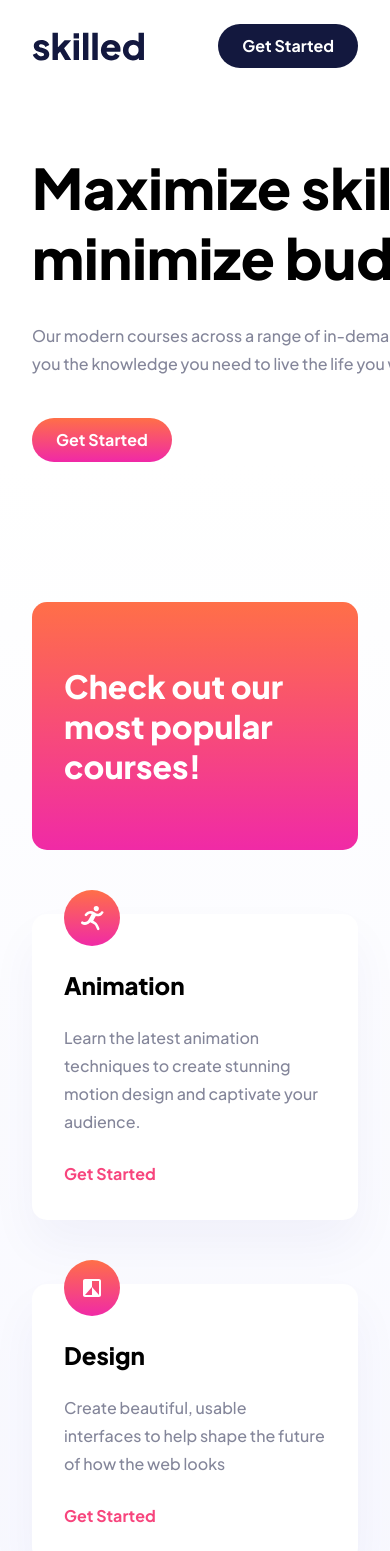
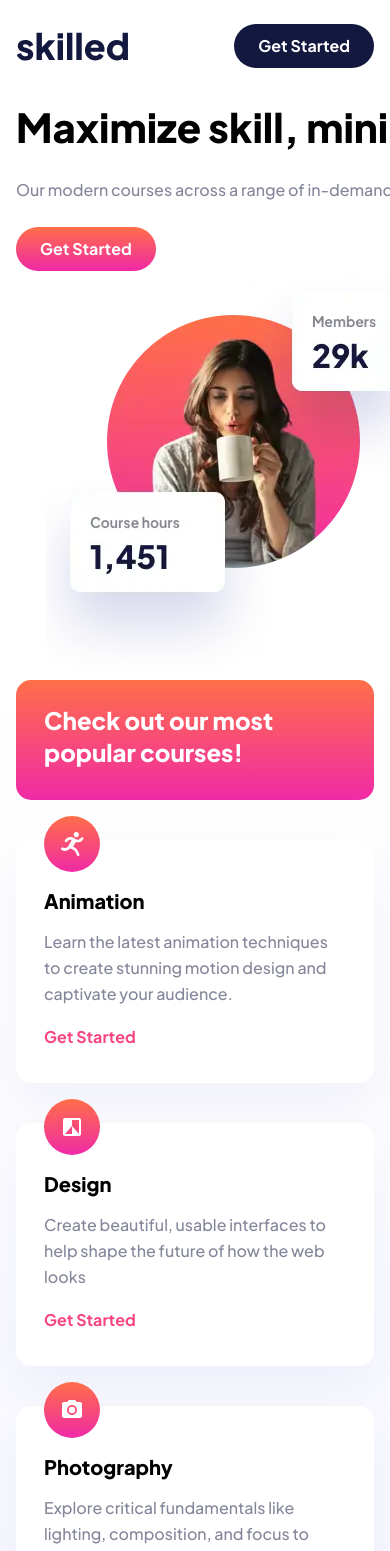
Before and after one commit to Devsniper1106/English-learning-landing-page, a React (Create React App) app: page / in a window 390 px wide. Shown: the top 1551 px of the page. Built offline with nearby package versions, Linux system fonts and the light colour scheme.

Commit message:
Improve responsiveness

```diff
--- a/src/components/App/App.js
+++ b/src/components/App/App.js
@@ -23,7 +23,7 @@ const Main = styled.main`
     flex-direction: column;
     margin-top: 60px;
     flex-grow: 1;
-    ${QUERIES.phoneAndDown} {
+    @media ${QUERIES.phoneAndDown} {
         margin-top: 10px;
     }
 `;
--- a/src/components/Card/Card.js
+++ b/src/components/Card/Card.js
@@ -33,7 +33,7 @@ const Wrapper = styled.div`
     border-radius: 15px;
     background-color: var(--color-white);
 
-    ${QUERIES.tabletAndDown} {
+    @media ${QUERIES.tabletAndDown} {
         padding: 28px;
         padding-top: 0px;
         padding-bottom: 32px;
@@ -52,7 +52,7 @@ const Title = styled.h2`
     font-size: calc(1rem * (24 / 16));
     line-height: calc(1rem * (30 / 16));
 
-    ${QUERIES.tabletAndDown} {
+    @media ${QUERIES.tabletAndDown} {
         font-size: calc(1rem * (20 / 16));
         line-height: calc(1rem * (25 / 16));
     }
@@ -63,7 +63,7 @@ const Description = styled.p`
     line-height: calc(1rem * (28 / 16));
     color: var(--color-lightest-blue);
 
-    ${QUERIES.tabletAndDown} {
+    @media ${QUERIES.tabletAndDown} {
         font-size: calc(1rem * (16 / 16));
         line-height: calc(1rem * (26 / 16));
     }
--- a/src/components/CardGrid/CardGrid.js
+++ b/src/components/CardGrid/CardGrid.js
@@ -47,7 +47,7 @@ const TitleCard = styled.div`
     color: white;
     padding: 64px 32px;
 
-    ${QUERIES.phoneAndDown} {
+    @media ${QUERIES.phoneAndDown} {
         font-size: 24px;
         line-height: 32px;
         padding: 28px;
@@ -76,7 +76,7 @@ const Categories = styled.div`
     margin: auto;
     gap: 64px 30px;
 
-    ${QUERIES.phoneAndDown} {
+    @media ${QUERIES.phoneAndDown} {
         padding-top: 0px;
         padding-bottom: 86px;
         gap: 40px;
--- a/src/components/Hero/Hero.js
+++ b/src/components/Hero/Hero.js
@@ -1,6 +1,7 @@
 import styled from "styled-components";
 import { QUERIES } from "../../constants";
 import Button from "../Button";
+import Image from "../Image";
 
 const Hero = () => {
     return (
@@ -13,13 +14,9 @@ const Hero = () => {
                 </Description>
                 <Button variant="primary">Get Started</Button>
             </HeroCaption>
-            <HeroImage
-                alt="Hero Image Desktop"
-                src="/assets/images/image-hero-desktop.png"
-            />
-            <HeroImageMobile
-                alt="Hero Image Mobile"
-                src="/assets/images/image-hero-mobile.png"
+            <Image
+                imgName="image-hero"
+                alt="Woman working on a course. Members: 29k, Course hours: 1,451"
             />
         </Wrapper>
     );
@@ -32,30 +29,14 @@ const Wrapper = styled.div`
     margin-left: auto;
     margin-right: auto;
     display: flex;
-    ${QUERIES.phoneAndDown} {
+
+    @media ${QUERIES.phoneAndDown} {
         flex-direction: column;
     }
 `;
 
-const HeroImage = styled.img`
-    width: 80%;
-    position: absolute;
-    top: -100%;
-    right: -35%;
-    /* transform: scale(1.8) translate(calc(35%)); */
-    object-fit: contain;
-
-    ${QUERIES.phoneAndDown} {
-        display: none;
-    }
-`;
-
-const HeroImageMobile = styled.img`
-    display: none;
-
-    ${QUERIES.phoneAndDown} {
-        display: block;
-    }
+const HeroImageMobile = styled(Image)`
+    display: none !important;
 `;
 
 const HeroCaption = styled.div`
@@ -65,7 +46,7 @@ const HeroCaption = styled.div`
     justify-content: center;
     max-width: 500px;
 
-    ${QUERIES.phoneAndDown} {
+    @media ${QUERIES.phoneAndDown} {
         max-width: none;
     }
 `;
@@ -76,7 +57,7 @@ const Title = styled.h1`
     line-height: calc(1rem * (70 / 16));
     margin-bottom: 30px;
 
-    ${QUERIES.tabletAndDown} {
+    @media ${QUERIES.tabletAndDown} {
         font-size: calc(1rem * (40 / 16));
         line-height: calc(1rem * (50.4 / 16));
         margin-bottom: 25px;
@@ -89,7 +70,7 @@ const Description = styled.p`
     margin-bottom: 40px;
     line-height: calc(1rem * (28 / 16));
 
-    ${QUERIES.tabletAndDown} {
+    @media ${QUERIES.tabletAndDown} {
         font-size: calc(1rem * (16 / 16));
         line-height: calc(1rem * (26 / 16));
         margin-bottom: 24px;
--- /dev/null
+++ b/src/components/Image/Image.js
@@ -0,0 +1,73 @@
+import styled from "styled-components";
+import { QUERIES } from "../../constants";
+
+const assetsPath = "/assets/images";
+const Image = ({ alt, imgName }) => {
+    const srcSetWebPDesktop = `
+		${assetsPath}/${imgName}-desktop.webp 1x,
+		${assetsPath}/${imgName}-desktop@2x.webp 2x,
+	`;
+
+    const srcSetPNGDesktop = `
+		${assetsPath}/${imgName}-desktop.png 1x,
+		${assetsPath}/${imgName}-desktop@2x.png 2x,
+	`;
+
+    const srcSetWebPTablet = `
+		${assetsPath}/${imgName}-tablet.webp 1x,
+		${assetsPath}/${imgName}-tablet@2x.webp 2x,
+	`;
+
+    const srcSetPNGTablet = `
+		${assetsPath}/${imgName}-tablet.png 1x,
+		${assetsPath}/${imgName}-tablet@2x.png 2x,
+	`;
+
+    const srcSetWebPMobile = `
+		${assetsPath}/${imgName}-mobile.webp 1x,
+		${assetsPath}/${imgName}-mobile@2x.webp 2x,
+	`;
+
+    const srcSetPNGMobile = `
+		${assetsPath}/${imgName}-mobile.png 1x,
+		${assetsPath}/${imgName}-mobile@2x.png 2x,
+	`;
+
+    const src = `${assetsPath}/${imgName}.png`;
+
+    return (
+        <Wrapper>
+            <source
+                media={QUERIES.phoneAndDown}
+                type="image/webp"
+                srcSet={srcSetWebPMobile}
+            />
+            <source
+                media={QUERIES.phoneAndDown}
+                type="image/png"
+                srcSet={srcSetPNGMobile}
+            />
+            <source
+                media={QUERIES.tabletAndDown}
+                type="image/webp"
+                srcSet={srcSetWebPTablet}
+            />
+            <source
+                media={QUERIES.tabletAndDown}
+                type="image/png"
+                srcSet={srcSetPNGTablet}
+            />
+
+            <source type="image/webp" srcSet={srcSetWebPDesktop} />
+            <source type="image/png" srcSet={srcSetPNGDesktop} />
+            <img alt={alt} src={src} />
+        </Wrapper>
+    );
+};
+
+const Wrapper = styled.picture`
+    height: 100%;
+    width: 100%;
+`;
+
+export default Image;
--- /dev/null
+++ b/src/components/Image/index.js
@@ -0,0 +1 @@
+export { default } from "./Image";
--- a/src/constants.js
+++ b/src/constants.js
@@ -4,6 +4,6 @@ export const BREAKPOINTS = {
 };
 
 export const QUERIES = {
-    tabletAndDown: `@media(max-width: ${BREAKPOINTS.tablet / 16} rem)`,
-    phoneAndDown: `@media(max-width: ${BREAKPOINTS.phone / 16} rem)`,
+    tabletAndDown: `(max-width: ${BREAKPOINTS.tablet / 16}rem)`,
+    phoneAndDown: `(max-width: ${BREAKPOINTS.phone / 16}rem)`,
 };
--- a/src/styles/globalStyles.js
+++ b/src/styles/globalStyles.js
@@ -45,7 +45,7 @@ html{
 	--stretch-margin: min(-2vw, calc(-1 * (100vw - var(--max-width)) / 2));
 }
 
-${QUERIES.phoneAndDown}{
+@media ${QUERIES.phoneAndDown}{
 	html{
 		--min-pad: 16px;
 	}
```
